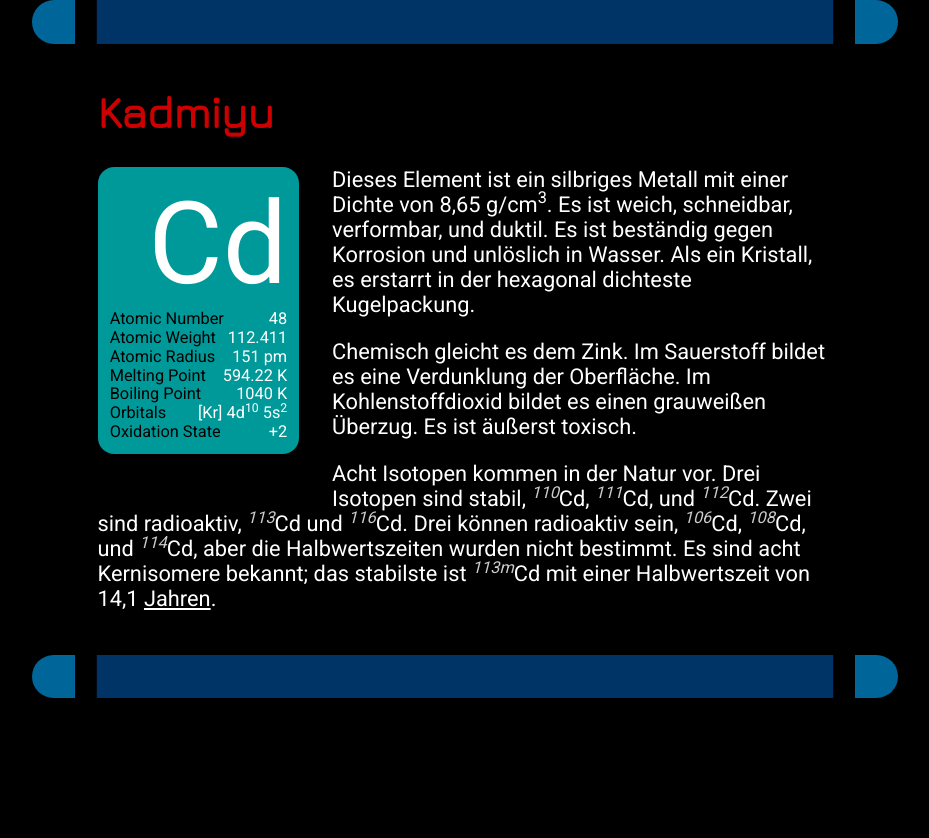
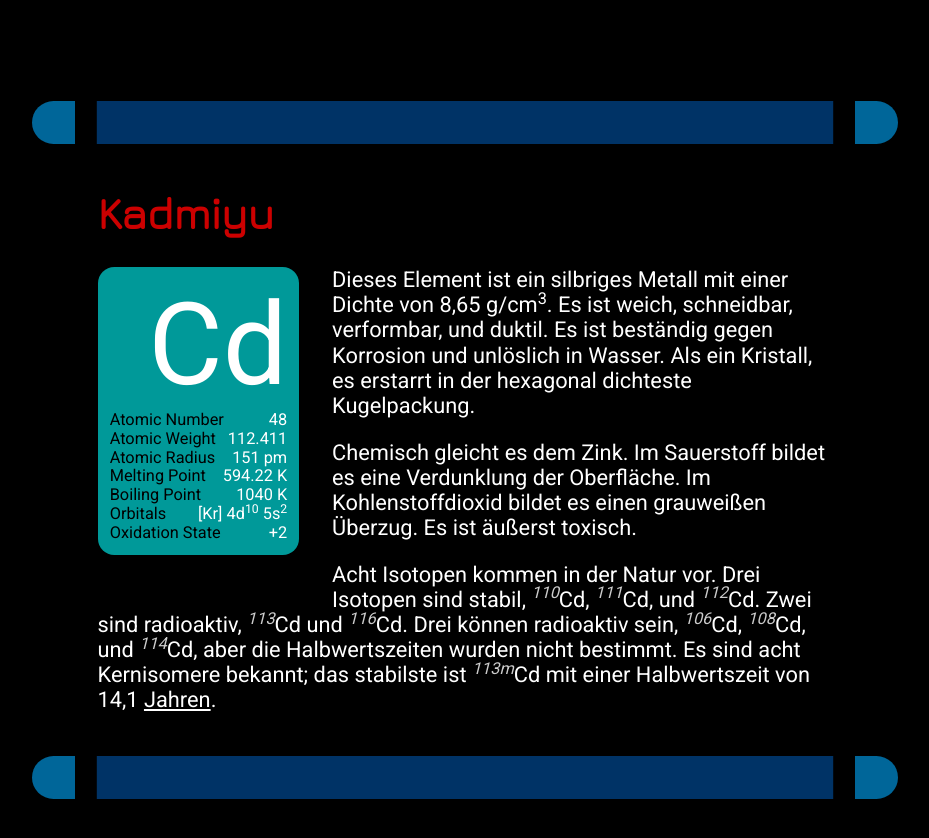
Before and after one commit to kmules1/kmules1.github.io, a Jekyll site: the page built from index.md, in a window 1280 px wide. Shown: the top 838 px of the page, without its empty margins (175-1104 px from the left). Built offline with Jekyll 4.4.1, drawn with Linux system fonts in a browser that asks for light colours; nearby versions of some CDN libraries.

Commit message:
Update default.scss

```diff
--- a/_sass/default.scss
+++ b/_sass/default.scss
@@ -2,10 +2,6 @@
 
 * {
 	box-sizing:				border-box;
-}
-
-::root {
-
 }
 
 html {
@@ -19,6 +15,7 @@ body {
 	display:				flex;
 	flex-direction:			column;
 	min-height:				100vh;
+	justify-content:		center;
 }
 
 h1,h2,h3,h4,h5,h6 {
@@ -72,7 +69,6 @@ main {
 	width:					90%;
 	max-width:				60ch;
 	margin:					0 auto;
-	flex:					1;
 }
 
 main::before,
```
